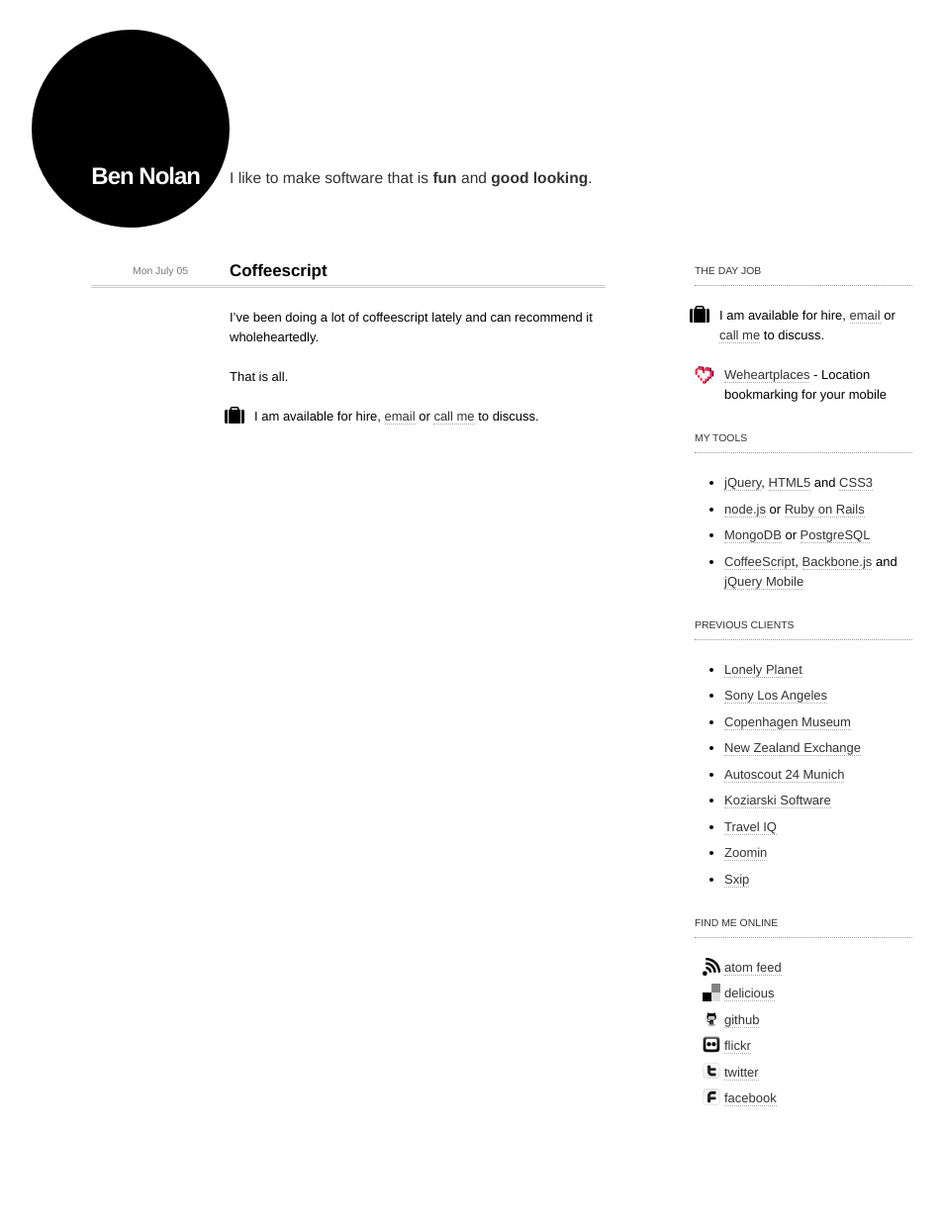
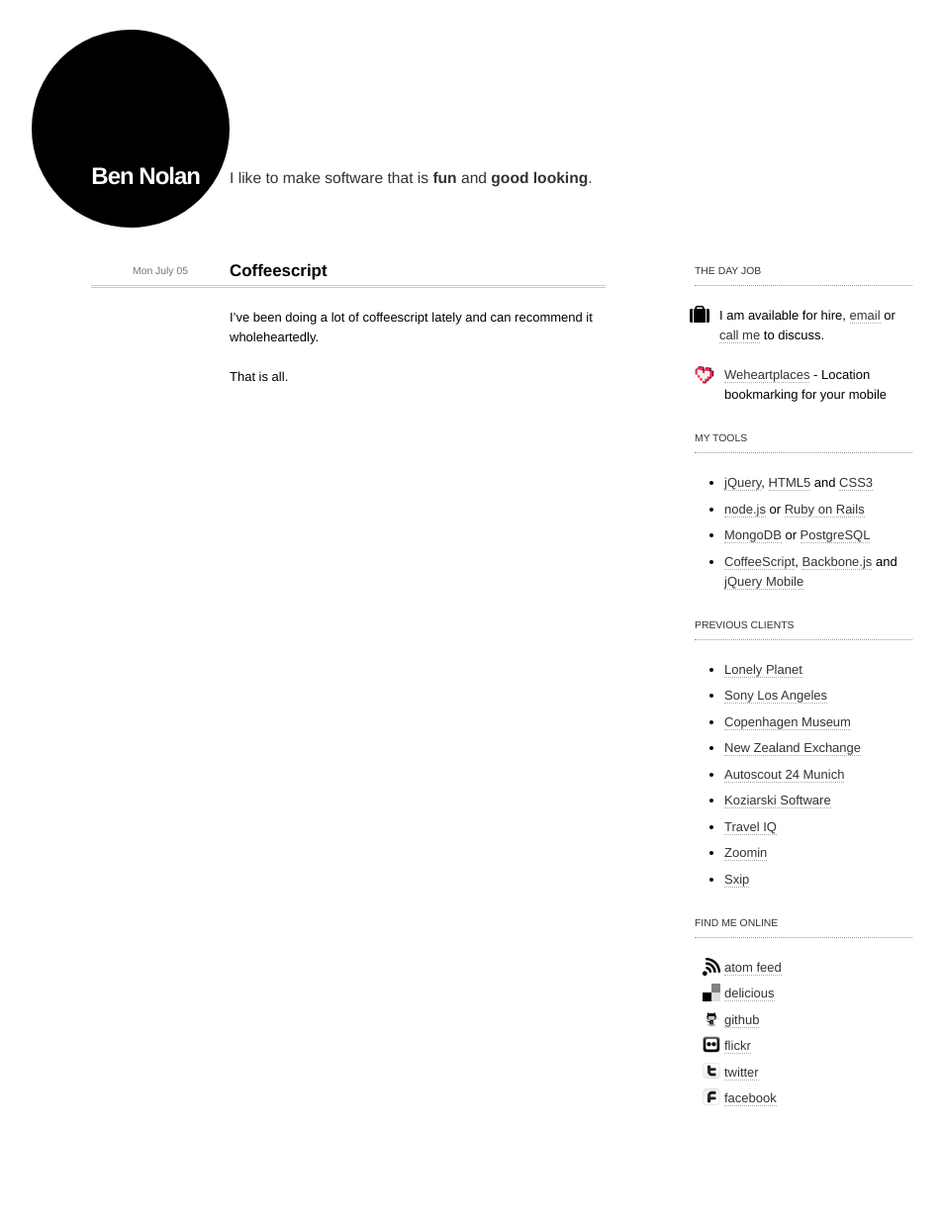
Before and after one commit to bnolan/bnolan.github.com, a Jekyll site: the page built from _posts/2010-07-05-coffeescript.md, in a window 1280 px wide. Shown: the whole page at 99% size, without its empty margins (108-1061 px from the left). Built offline with Jekyll 4.4.1, drawn with Linux system fonts in a browser that asks for light colours; nearby versions of some CDN libraries; comment, search, counter and statistics services are not loaded.

Commit message:
LESS HIRING!

```diff
--- a/_layouts/post.html
+++ b/_layouts/post.html
@@ -43,11 +43,6 @@
             <div class="postcontent">
               {{ content }}
             </div>
-
-            <p style="position: relative; left: -5px">
-              <img src="/images/37-suitcase.png" width="20" style="float: left; padding: 0 10px 40px 0"/> I am available for hire,
-              <a href="mailto:ben@nolanconsul.com">email</a> or <a href="callto:bennolan">call me</a> to discuss.
-            </p>
 
             <div id="disqus_thread"></div>
 
```
